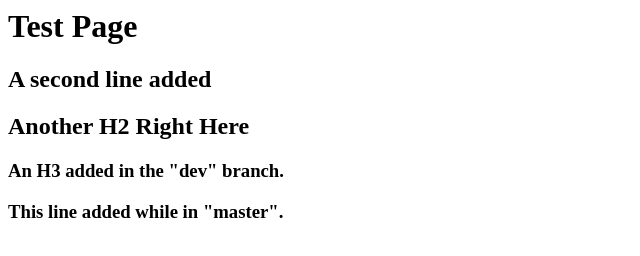
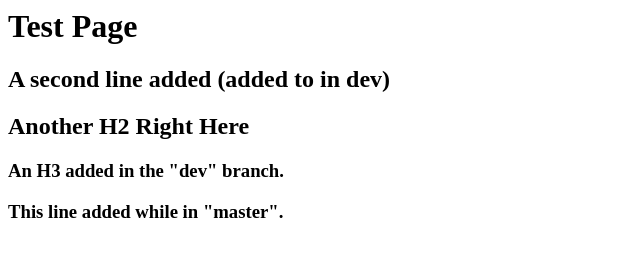
Before and after one commit to ABDallas2/LNX02, a plain HTML site: page index.html in a window 1280 px wide. Shown: the whole page, without its empty margins (0-640 px from the left). Drawn offline with Linux system fonts and the light colour scheme.

Commit message:
Read.me now 3 lines, index.html modified 2nd line.

```diff
--- a/index.html
+++ b/index.html
@@ -4,7 +4,7 @@
 </head>
 <body>
 	<h1>Test Page</h1>
-	<h2>A second line added</h2>
+	<h2>A second line added (added to in dev)</h2>
 	<h2>Another H2 Right Here</h2>
 	<h3>An H3 added in the "dev" branch.</h3>
 	<h3>This line added while in "master".</h3>
```
Also changed, not shown: 1 other file.
